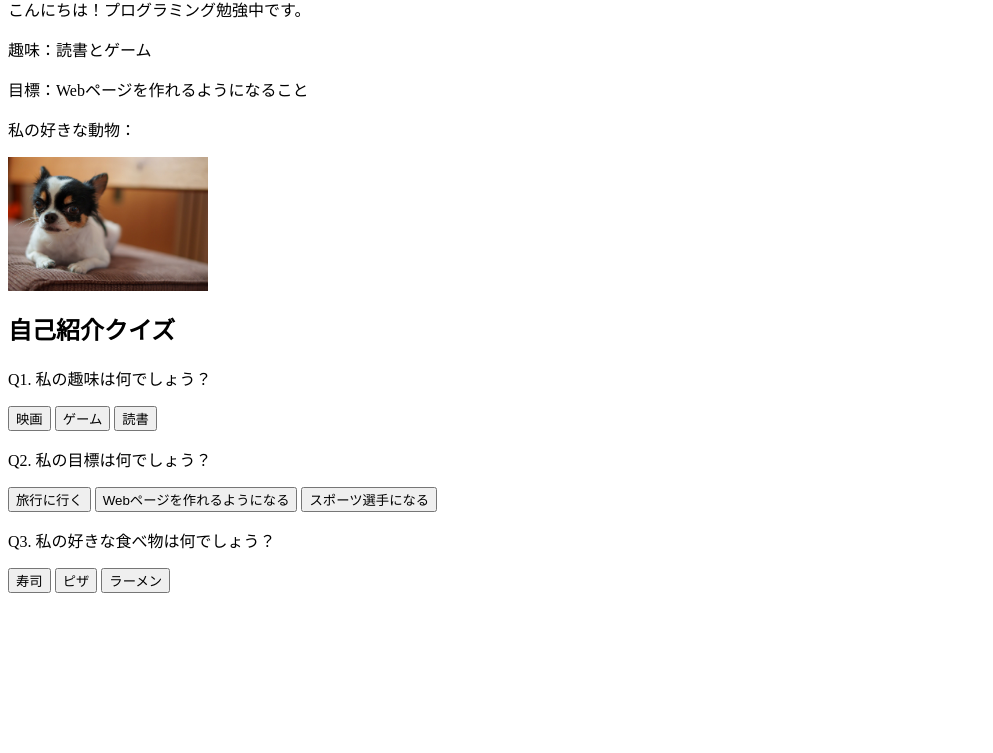
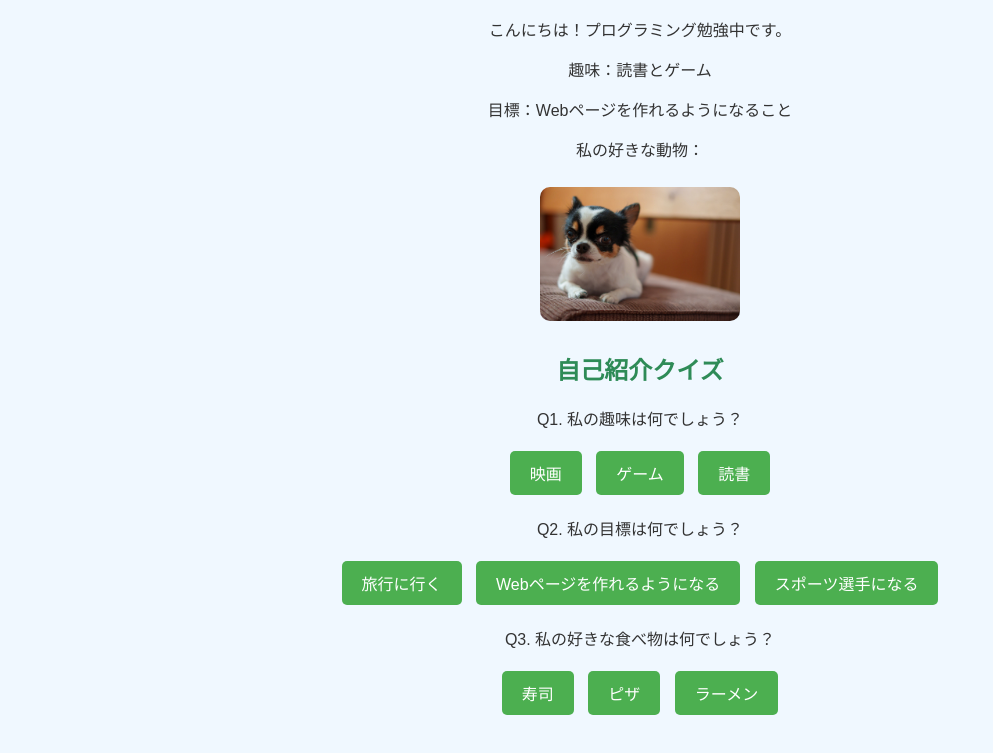
Before and after one commit to pochitaros/my-intro, a plain HTML site: page index.html in a window 1280 px wide. Shown: the part 78-831 px from the top of the page, without its empty margins (0-993 px from the left). Before the commit the page ends 800 px from the top, so only its background shows below. Drawn offline with Linux system fonts and the light colour scheme.

Commit message:
Update index.html

```diff
--- a/index.html
+++ b/index.html
@@ -2,6 +2,50 @@
   <head>
     <meta charset="UTF-8">
     <title>私の自己紹介ページ</title>
+     <style>
+      /* ページ全体の背景と文字 */
+      body {
+        font-family: Arial, sans-serif;
+        background-color: #f0f8ff;
+        color: #333;
+        text-align: center;
+        padding: 20px;
+      }
+
+      /* 見出し */
+      h1, h2 {
+        color: #2e8b57;
+      }
+
+      /* 画像 */
+      img {
+        border-radius: 10px;
+        margin: 10px 0;
+      }
+
+      /* ボタン */
+      button {
+        background-color: #4caf50;
+        color: white;
+        border: none;
+        padding: 10px 20px;
+        margin: 5px;
+        font-size: 16px;
+        border-radius: 5px;
+        cursor: pointer;
+        transition: 0.3s;
+      }
+
+      button:hover {
+        background-color: #45a049;
+      }
+
+      /* クイズ結果 */
+      p[id^="result"] {
+        font-weight: bold;
+        margin-top: 5px;
+      }
+    </style>
   </head>
   <body>
     <!-- 自己紹介 -->
```
